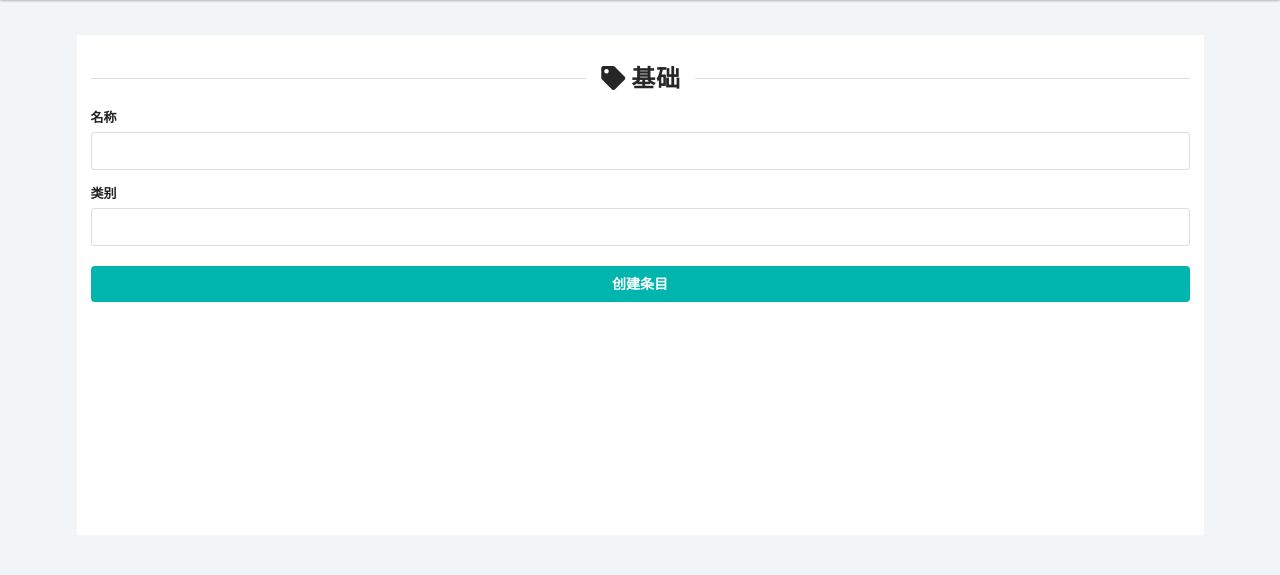
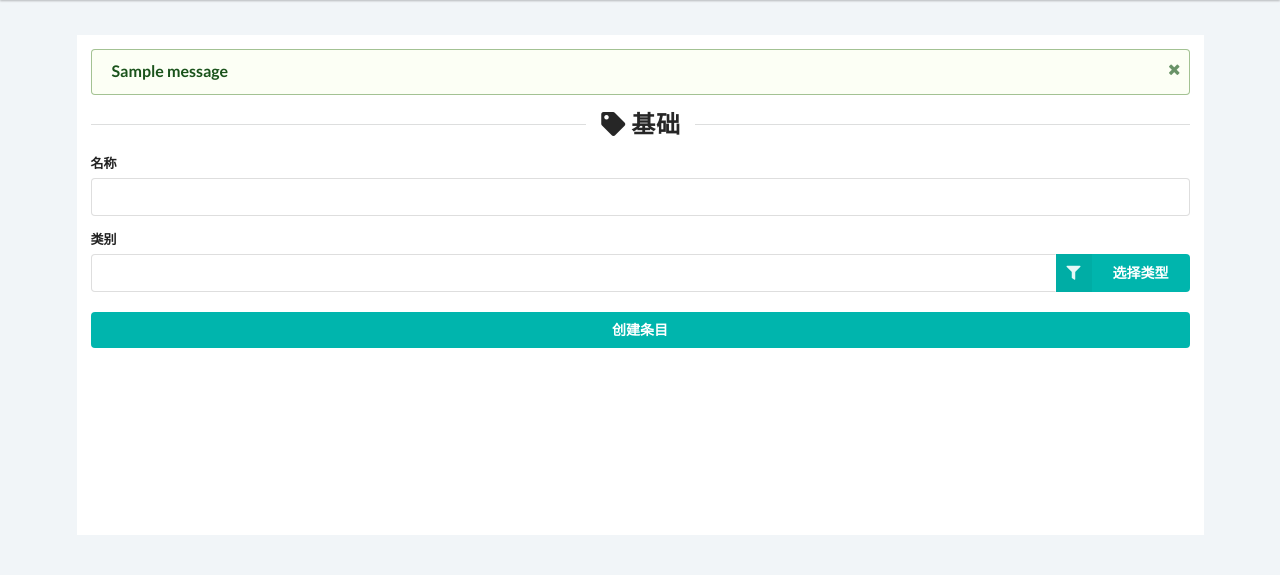
Before and after one commit to ASaiun/pkyx, a Flask app: page /create_entry in a window 1280 px wide. Shown: the part 65-640 px from the top of the page. Run offline with Flask 2, Linux system fonts and the light colour scheme; one stand-in notice (Sample message) is shown; a database or web service that is not in the repository returns one stand-in record (values such as "Sample title"); parts of the project's set-up code (start-up, migrations or seed data) failed here and were passed over; some libraries are stand-ins or nearby versions.

Commit message:
完善类型选择功能

```diff
--- a/app/forms.py
+++ b/app/forms.py
@@ -32,8 +32,8 @@ class RegisterForm(Form):
     repeat = PasswordField('重复密码', validators=validators['password'])
 
 class BaseEntryForm(Form):
-    title = StringField('名称', validators=[DataRequired()])
-    type = StringField('类别', validators=[DataRequired()])
+    title = StringField('名称', validators=[DataRequired(message=_required_text)])
+    type = StringField('类别', validators=[DataRequired(message=_required_text)])
 
 class ProfileForm(Form):
     username = StringField('呢称*', validators=validators['username'])
--- a/app/main/views.py
+++ b/app/main/views.py
@@ -142,11 +142,24 @@ def add_attr():
 def create_entry():
     entry_form = BaseEntryForm()
     if entry_form.validate_on_submit():
-        title = request.form['title']
-        type = request.form['type']
-        status = Item.create_item(title, type)
-        if status:
-            if current_user.is_authenticated:
-                current_user.add_create()
-        return redirect(url_for('.item', title=title))
-    return render_template('create.html', entry_form=entry_form, title='创建条目')
+        title = request.form['title'].strip()
+        type = request.form['type'].strip()
+        if not title:
+            flash('属性不能为空', 'red')
+        elif not type:
+            flash('类型不能为空', 'red')
+        elif Item.find_item(title):
+            flash('词条已存在', 'yellow')
+        else:
+            status = Item.create_item(title, type)
+            if status:
+                Item.add_type(type)
+                if current_user.is_authenticated:
+                    current_user.add_create()
+            return redirect(url_for('.item', title=title))
+    else:
+        for field, errors in entry_form.errors.items():
+            for error in errors:
+                flash("%s: %s" %(getattr(entry_form, field).label.text, error), 'red')
+    types = Item.types()
+    return render_template('create.html', entry_form=entry_form, title='创建条目', types=types)
--- a/app/models.py
+++ b/app/models.py
@@ -168,6 +168,18 @@ class ItemMixin(object):
 
 class Item(ItemMixin):
     @staticmethod
+    def add_type(type_name):
+        return mongo.db['types'].insert({'name': type_name})
+
+    @staticmethod
+    def del_type(type_name):
+        return mongo.db['types'].remove({'name': type_name})
+
+    @staticmethod
+    def types():
+        return mongo.db['types'].find()
+
+    @staticmethod
     def add_param(dic, key, value):
         dic["attributes."+key] = value.strip()
 
--- a/app/templates/create.html
+++ b/app/templates/create.html
@@ -6,7 +6,17 @@
 {% block content %}
 {% include "comp/header.html" %}
     <div class="ui container" id="container">
-        <form action="{{ url_for('main.create_entry') }}" method="post" class="ui form">
+      {% with messages = get_flashed_messages(with_categories=True) %}
+      {% if messages %}
+      {% for category, message in messages %}
+      <div class="ui {{category}} message">
+        <i class="close icon"></i>
+        <div class="header">{{ message }}</div>
+      </div>
+      {% endfor %}
+      {% endif %}
+      {% endwith %}
+      <form action="{{ url_for('main.create_entry') }}" method="post" class="ui form">
             {{ entry_form.csrf_token }}
             <div id="base">
                 <div class="ui horizontal divider"><h2><i class="tag icon"></i>基础</h2></div>
@@ -16,17 +26,37 @@
                 </div>
                 <div class="field">
                   <label>{{ entry_form.type.label() }}</label>
-                    {{ entry_form.type() }}
+                  <div class="ui action input">
+                      {{ entry_form.type() }}
+                      <div class="ui floating teal labeled icon dropdown button">
+                        <i class="filter icon"></i>
+                        <span class="text">选择类型</span>
+                        <div class="menu">
+                          {% for type in types %}
+                            <div class="item">
+                              {{type.name}}
+                            </div>
+                          {% endfor %}
+                        </div>
+                      </div>
+                  </div>
                 </div>
             </div>
-
             <br>
-
             <button class="ui fluid teal button" type="submit">创建条目</button>
         </form>
 
     </div>
 {% endblock %}
 {% block js %}
-
+<script>
+  $(function(){
+    $('.ui.dropdown')
+      .dropdown({
+          onChange: function(value, text, $selectedItem) {
+            $('input[name=type]').val(text);
+          }
+      });
+  });
+</script>
 {% endblock %}
--- a/app/templates/index.html
+++ b/app/templates/index.html
@@ -45,7 +45,7 @@
       <img class="ui image centered" src="http://7sbqim.com1.z0.glb.clouddn.com/pkyxlogo.png" alt="pkyx logo">
       <br>
         <p>pkyx是基于Flask开发的一个比较维基网站，中文译名为「PK一下」,灵感来自于VSChart。</p>
-        <p>通过pkyx,你可以清晰地查看物品的属性,或者通过比较更清晰地作出选择,更重要的是,你可以创建知识词条,方便别人的使用,快向世界分享你的知识吧!</p>
+        <p>通过pkyx，你可以清晰地查看物品的属性，或者通过比较更好地作出选择，更重要的是，你可以创建知识词条，方便自己和他人的使用，快向世界分享你的知识吧!</p>
         <span>源码: <a style="color:#00b5ad;" href="https://github.com/tonnie17/pkyx">https://github.com/tonnie17/pkyx</a></span>
     </div>
   </div>
--- a/app/users/views.py
+++ b/app/users/views.py
@@ -57,8 +57,9 @@ def register():
                     return redirect(url_for('main.index'))
                 flash('注册失败', 'WARNING')
         else:
-            for field, error in form.errors.items():
-                flash("%s: %s" %(getattr(form, field).label.text, error), 'WARNING')
+            for field, errors in form.errors.items():
+                for error in errors:
+                    flash("%s: %s" %(getattr(form, field).label.text, error), 'WARNING')
     return render_template('register.html', form=form, lg_form=lg_form)
 
 @users.route('/login', methods=['POST'])
```
